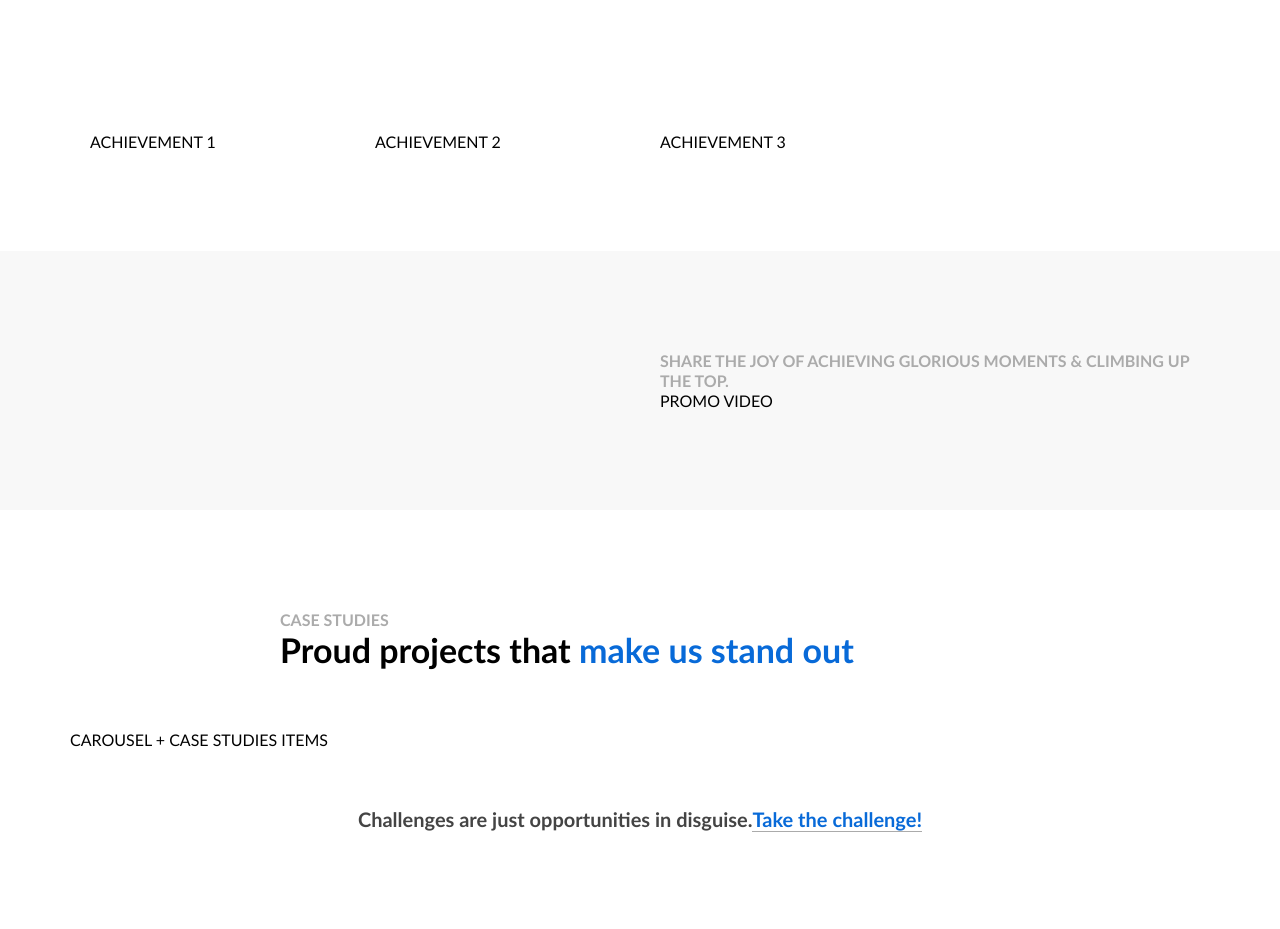
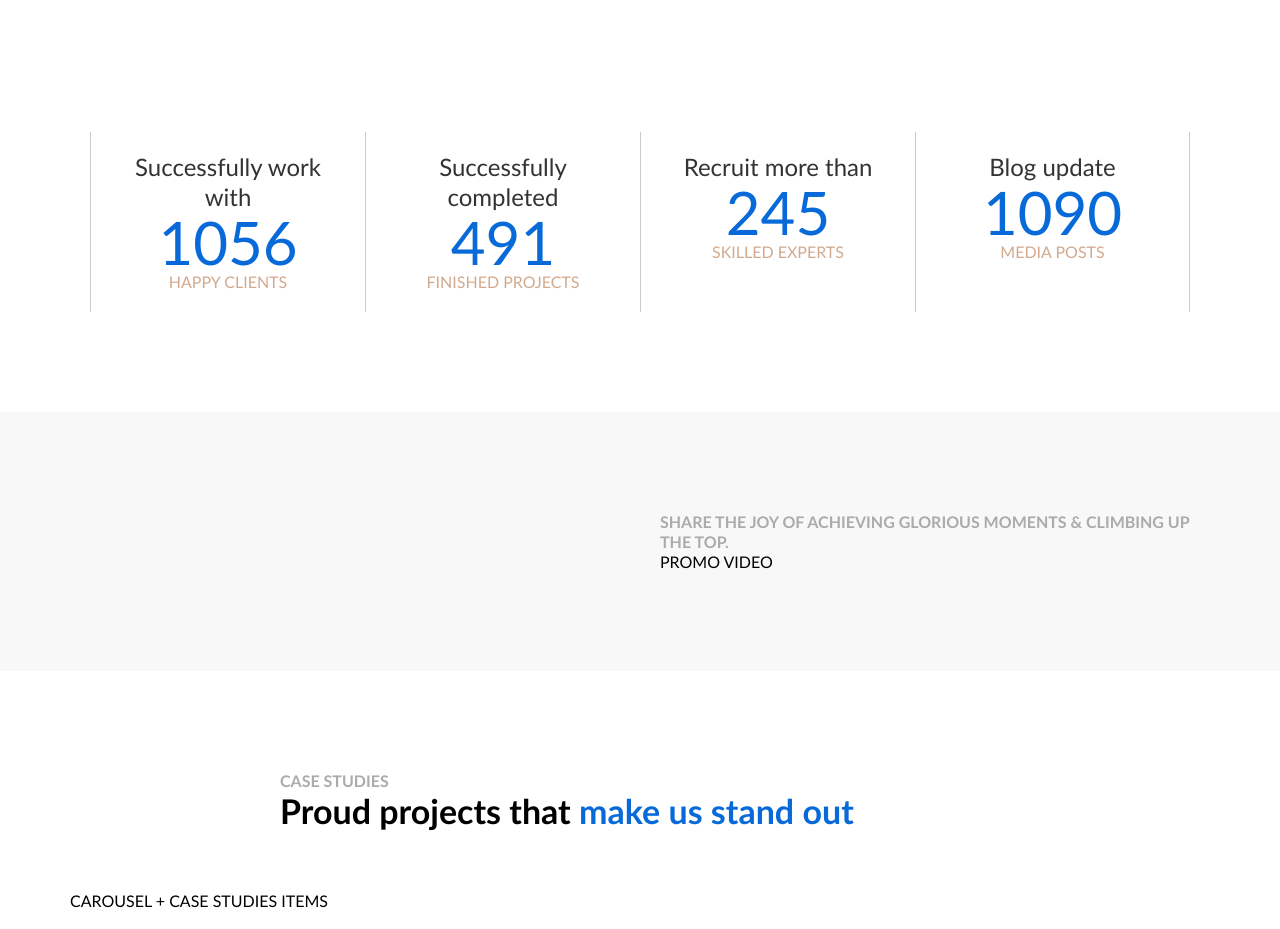
Before and after one commit to Evelinatoleike/mano-portfolio-projektas, a website with bundled scripts: page index.html in a window 1280 px wide. Shown: the part 2220-3149 px from the top of the page. Built offline with nearby package versions, Linux system fonts and the light colour scheme.

Commit message:
Achievements

```diff
--- /dev/null
+++ b/css/components/achievements.css
@@ -0,0 +1,51 @@
+.achievements-list {
+    display: grid;
+    grid-template-columns: 1fr;
+}
+
+.achievements-list>.achievement {
+    padding: 20px;
+    text-align: center;
+    border-left: 1px solid #ccc;
+    border-right: 1px solid #ccc;
+}
+
+.achievements-list>.achievement>.title {
+    font-size: 24px;
+    line-height: 30px;
+    color: #333;
+    text-transform: initial;
+}
+
+.achievements-list>.achievement>.number {
+    font-size: 60px;
+    line-height: 60px;
+    color: var(--color-blue);
+}
+
+.achievements-list>.achievement>.subtitle {
+    font-size: 16px;
+    line-height: 20px;
+    color: var(--color-creame-dark);
+    text-transform: uppercase;
+}
+
+@media (min-width: 767px) {
+    .achievements-list {
+        grid-template-columns: 1fr 1fr;
+    }
+
+    .achievements-list>.achievement:nth-child(2n + 1) {
+        border-right: none;
+    }
+}
+
+@media (min-width: 991px) {
+    .achievements-list {
+        grid-template-columns: 1fr 1fr 1fr 1fr;
+    }
+
+    .achievements-list>.achievement:nth-child(2) {
+        border-right: none;
+    }
+}
--- a/css/cutom-home.css
+++ b/css/cutom-home.css
@@ -6,6 +6,7 @@
 /* 3rd party */
 @import './3rd-party/font-awesome.min.css';
 /* components */
+@import './components/achievements.css';
 @import './components/button.css';
 @import './components/footer.css';
 @import './components/header.css';
--- a/index.html
+++ b/index.html
@@ -107,14 +107,8 @@
     <!-- ACHIEVEMENTS START -->
     <div class="container">
         <div class="row">
-            <div class="col-12 col-md-6 col-lg-3">
-                ACHIEVEMENT 1
-            </div>
-            <div class="col-12 col-md-6 col-lg-3">
-                ACHIEVEMENT 2
-            </div>
-            <div class="col-12 col-md-6 col-lg-3">
-                ACHIEVEMENT 3
+            <div id="achievements_block" class="col-12 achievements-list">
+                ACHIEVEMENT CONTENT
             </div>
         </div>
     </div>
--- a/js/components/achievements/Achievements.js
+++ b/js/components/achievements/Achievements.js
@@ -0,0 +1,92 @@
+/*
+patikrinti ar validus this.selector?
+patikrinti ar validus this.data?
+patikrinti ar pagal nurodyta this.selector egzistuoja elementas/vieta?
+
+generuoti HTML
+    - tikrinti ar kiekvienas this.data.list[i] yra validus
+istatyti i nurodyta vieta
+
+pradeti stebeti scroll ivyki (event)
+    - jeigu turinys tampa matomas ekrane
+        - inicijuoti skaiciu count-up (nuo nulio iki nurodytos reiksmes)
+        - uztikrinti, jog tai nutiktu tik 1 karta
+*/
+
+class Achievements {
+    constructor(selector, data) {
+        this.selector = selector;
+        this.data = data;
+        this.DOM = null;
+
+        this.init();
+    }
+
+    init() {
+        if (!this.isValidSelector()) {
+            console.error('Error: nevalidus selectorius');
+            return false;
+        }
+        if (!this.isValidData()) {
+            console.error('Error: nevalidus duomenys');
+            return false;
+        }
+
+        const DOM = document.querySelector(this.selector);
+        if (!DOM) {
+            console.error('Error: pagal pateikta selector nepavyko rasti norimos vietos/elemento');
+            return false;
+        }
+        this.DOM = DOM;
+
+        this.render();
+    }
+
+    isValidSelector() {
+        if (typeof this.selector !== 'string') {
+            console.warn('Error: selector turi buti tekstas');
+            return false;
+        }
+        if (this.selector === '') {
+            console.warn('Error: selector turi buti ne tuscias tekstas');
+            return false;
+        }
+        return true;
+    }
+
+    isValidData() {
+        if (typeof this.data !== 'object' ||
+            Array.isArray(this.data)) {
+            console.warn('Error: duomenys turi buti objekto tipo');
+            return false;
+        }
+
+        if (this.data.list === undefined ||
+            !Array.isArray(this.data.list)) {
+            console.warn('Error:duomenyse esantis list turi buti Array tipo');
+            return false;
+        }
+
+        if (this.data.list.length === 0) {
+            console.warn('Error:duomenyse esantis list turi buti ne tuscias Array');
+            return false;
+        }
+
+        return true;
+    }
+
+    render() {
+        let HTML = '';
+        for (const item of this.data.list) {
+            HTML += `<div class="achievement">
+                        <div class="title">${item.title}</div>
+                        <div class="number">${item.value}</div>
+                        <div class="subtitle">${item.subtitle}</div>
+                    </div>`;
+        }
+
+        this.DOM.innerHTML = HTML;
+    }
+}
+
+export { Achievements }
--- /dev/null
+++ b/js/data/achievementsData.js
@@ -0,0 +1,27 @@
+const achievementsData = {
+    maxcount: 4,
+    list: [
+        {
+            title: 'Successfully work with',
+            value: 1056,
+            subtitle: 'Happy clients',
+        },
+        {
+            title: 'Successfully completed',
+            value: 491,
+            subtitle: 'Finished projects',
+        },
+        {
+            title: 'Recruit more than',
+            value: 245,
+            subtitle: 'Skilled experts',
+        },
+        {
+            title: 'Blog update',
+            value: 1090,
+            subtitle: 'Media posts',
+        },
+    ]
+}
+
+export { achievementsData }
--- a/js/mainHome.js
+++ b/js/mainHome.js
@@ -7,6 +7,9 @@ import { services } from './components/services/services.js';
 /* services */
 /* about me */
 /* achievements */
+import { Achievements } from './components/achievements/Achievements.js';
+import { achievementsData } from './data/achievementsData.js'
+
 /* promo video */
 /* case studies */
 /* testimonials */
@@ -20,8 +23,11 @@ import { services } from './components/services/services.js';
 /* clients */
 /* services */
 services('#services_block', servicesData);
+
 /* about me */
 /* achievements */
+const achievement = new Achievements('#achievements_block', achievementsData);
+
 /* promo video */
 /* case studies */
 /* testimonials */
```
